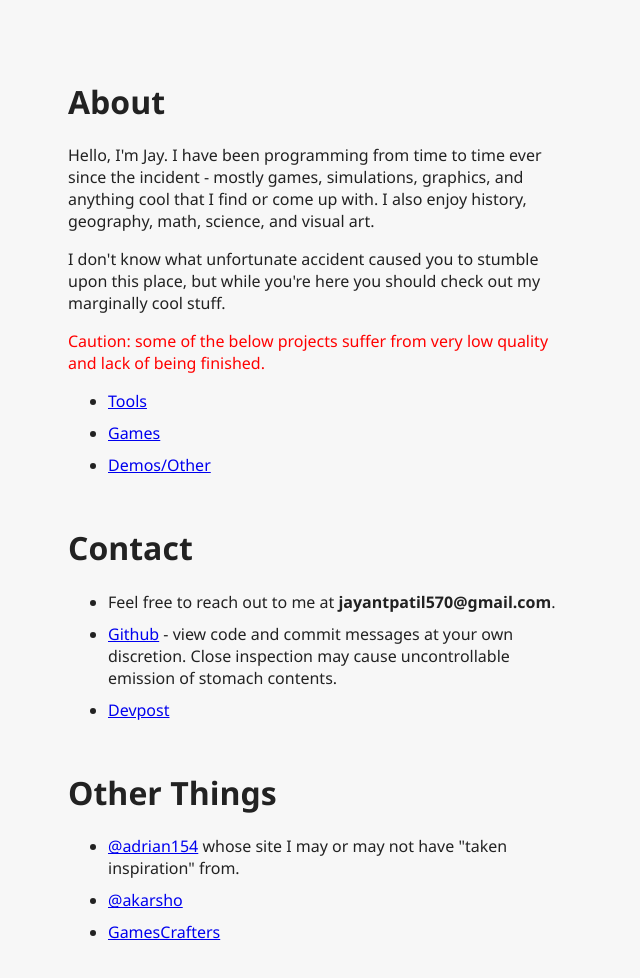
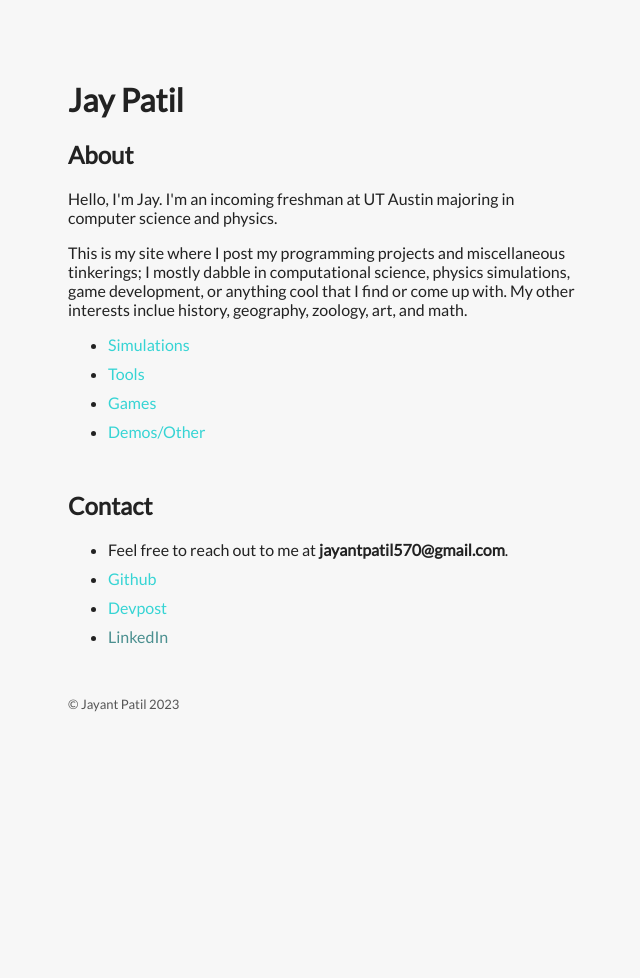
Before and after one commit to jayp570/jayp570.github.io, a plain HTML site: page redesign/index.html in a window 1280 px wide. Shown: the whole page, without its empty margins (316-956 px from the left). After the commit the page ends 800 px from the top, so only its background shows below. Drawn offline with Linux system fonts and the light colour scheme.

Commit message:
start redesign (again)

```diff
--- a/redesign/index.html
+++ b/redesign/index.html
@@ -4,38 +4,36 @@
     <meta charset="UTF-8">
     <meta http-equiv="X-UA-Compatible" content="IE=edge">
     <meta name="viewport" content="width=device-width, initial-scale=1.0">
+    <link rel="preconnect" href="https://fonts.googleapis.com">
+    <link rel="preconnect" href="https://fonts.gstatic.com" crossorigin>
+    <link href="https://fonts.googleapis.com/css2?family=Lato&display=swap" rel="stylesheet">
     <link rel="stylesheet" href="style.css">
-    <title>Jayant Patil</title>
+    <title>Jay Patil</title>
 </head>
 <body>
     <div id="content">
         <div id="section">
-            <h1>About</h1>
-            <p>Hello, I'm Jay. I have been programming from time to time ever since the incident - mostly games, simulations, graphics, and anything cool that I find or come up with. I also enjoy history, geography, math, science, and visual art.</p>
-            <p>I don't know what unfortunate accident caused you to stumble upon this place, but while you're here you should check out my marginally cool stuff.</p>
-            <p style="color: red;">Caution: some of the below projects suffer from very low quality and lack of being finished.</p>
+            <h1>Jay Patil</h1>
+            <h2>About</h2>
+            <p>Hello, I'm Jay. I'm an incoming freshman at UT Austin majoring in computer science and physics.</p>
+            <p>This is my site where I post my programming projects and miscellaneous tinkerings; I mostly dabble in computational science, physics simulations, game development, or anything cool that I find or come up with. My other interests inclue history, geography, zoology, art, and math.</p>
             <ul>
+                <li><a href="simulations.html">Simulations</a></li>
                 <li><a href="tools.html">Tools</a></li>
                 <li><a href="games.html">Games</a></li>
                 <li><a href="other.html">Demos/Other</a></li>
             </ul>
         </div>
         <div id="section">
-            <h1>Contact</h1>
+            <h2>Contact</h2>
             <ul>
                 <li>Feel free to reach out to me at <b>jayantpatil570@gmail.com</b>.</li>
-                <li><a href="https://github.com/jayp570">Github</a> - view code and commit messages at your own discretion. Close inspection may cause uncontrollable emission of stomach contents.</li>
+                <li><a href="https://github.com/jayp570">Github</a></li>
                 <li><a href="https://devpost.com/jayp570">Devpost</a></li>
+                <li><a href="">LinkedIn</a></li>
             </ul>
         </div>
-        <div id="section">
-            <h1>Other Things</h1>
-            <ul>
-                <li><a href="https://github.com/adrian154">@adrian154</a> whose site I may or may not have "taken inspiration" from.</li>
-                <li><a href="https://github.com/akarsho">@akarsho</a></li>
-                <li><a href="http://gamescrafters.berkeley.edu/">GamesCrafters</a></li>
-            </ul>
-        </div>
+        <p id="copyright">© Jayant Patil 2023</p>
     </div>
 </body>
 </html>
--- a/redesign/style.css
+++ b/redesign/style.css
@@ -2,7 +2,7 @@ body {
     margin-top: 80px;
     margin-left: 30%;
     margin-right: 30%;
-    font-family: 'Segoe UI', Tahoma, Geneva, Verdana, sans-serifs;
+    font-family: 'Lato', sans-serif;
     background-color: rgb(247, 247, 247);
     color: #222;
 }
@@ -11,6 +11,24 @@ body {
     margin-bottom: 50px;
 }
 
+#copyright {
+    color: #555;
+    font-size: small;
+}
+
 li {
     margin-bottom: 10px;
 }
+
+a:link {
+    color: rgb(54, 212, 212);
+    text-decoration: none;
+}
+
+a:visited {
+    color: rgb(74, 143, 143)
+}
+
+a:hover {
+    text-decoration: underline;
+}
```
